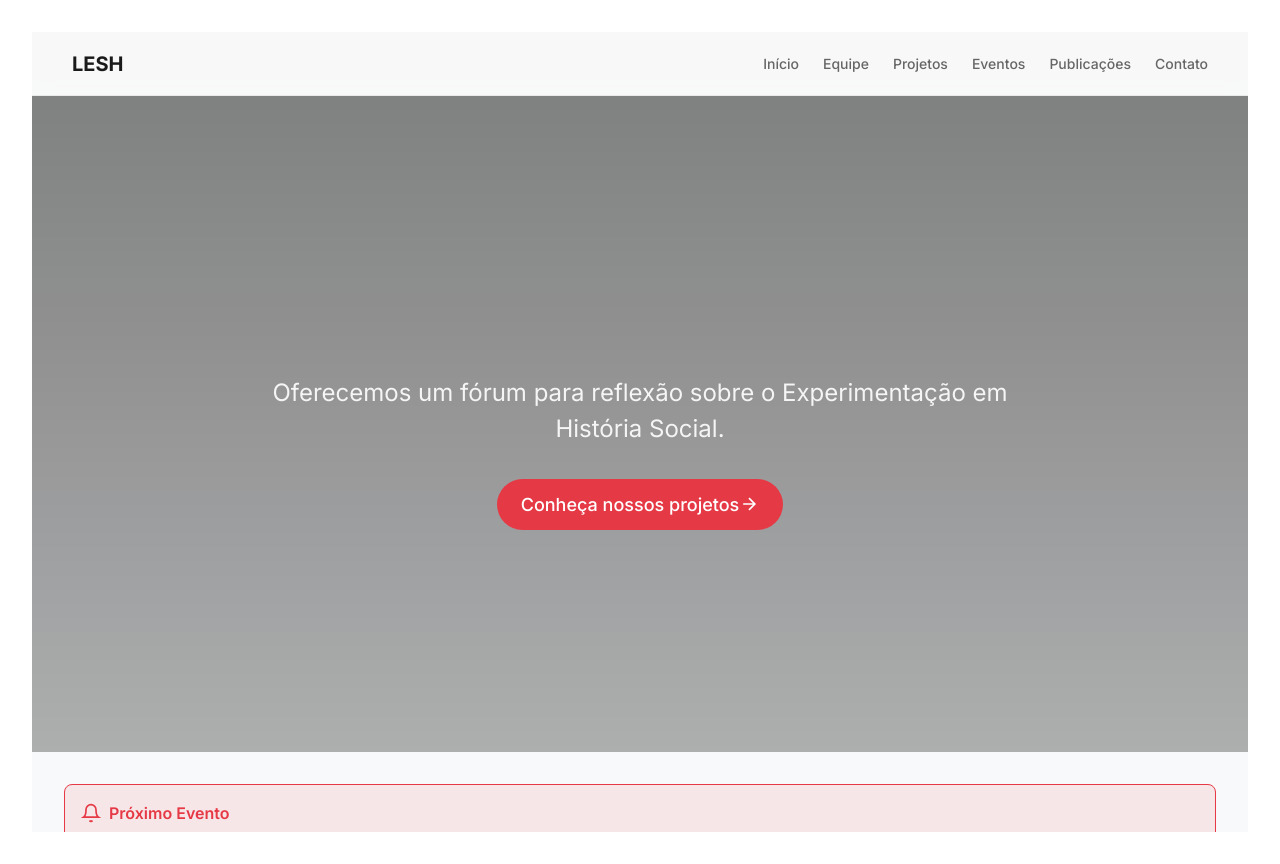
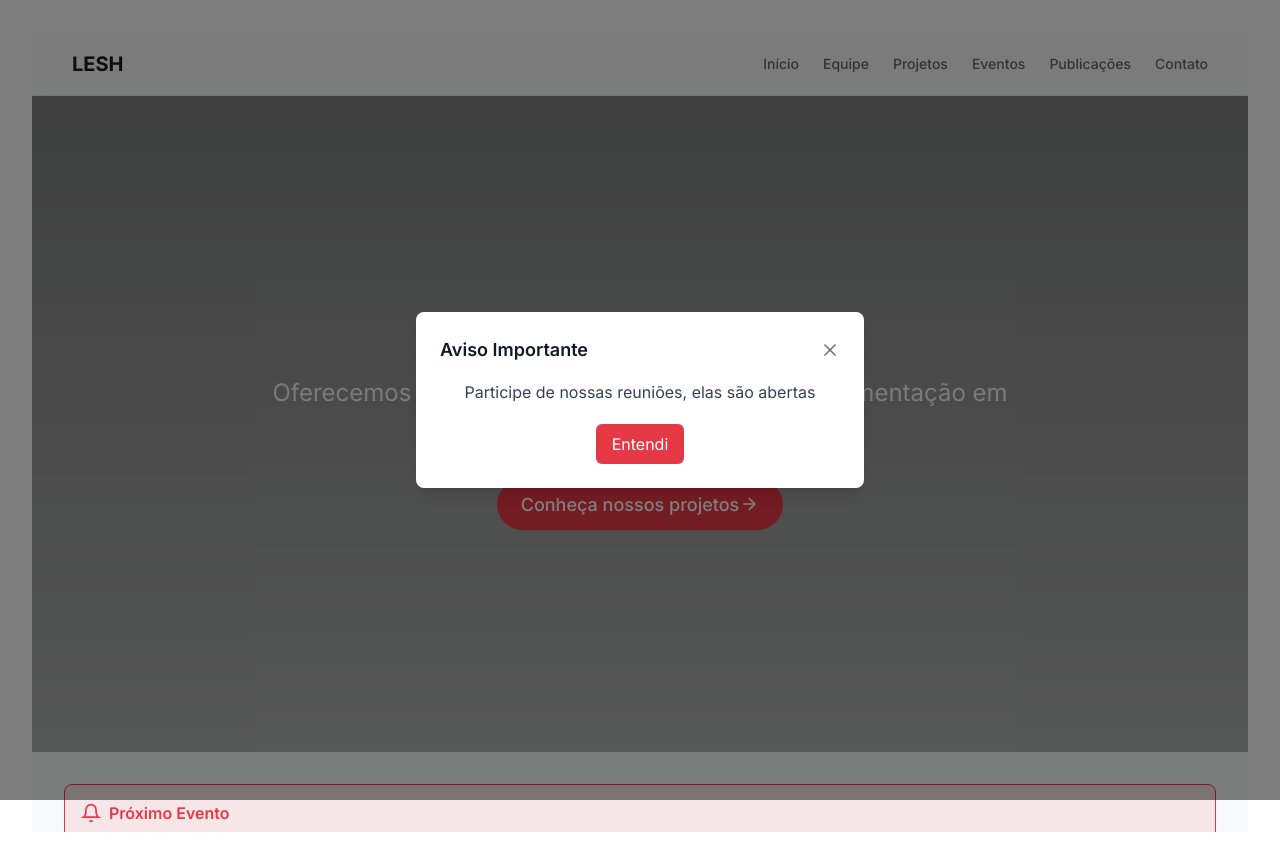
Before and after one commit to alexandre-housedev/moderniza-layout, a React (Vite) app: page / in a window 1280 px wide. Built offline with nearby package versions, Linux system fonts and the light colour scheme.

Commit message:
Add home page pop-up
Adds a pop-up to the home page.

```diff
--- a/src/App.tsx
+++ b/src/App.tsx
@@ -1,12 +1,22 @@
 
-import { BrowserRouter as Router, Routes, Route } from 'react-router-dom';
+import { BrowserRouter as Router, Routes, Route, useLocation } from 'react-router-dom';
 import Team from './pages/Team';
 import NotFound from './pages/NotFound';
+import HomePopup from './components/HomePopup';
 import './App.css';
+
+// Component to conditionally render the popup only on the home page
+const PopupWrapper = () => {
+  const location = useLocation();
+  const isHomePage = location.pathname === '/';
+
+  return isHomePage ? <HomePopup /> : null;
+};
 
 function App() {
   return (
     <Router>
+      <PopupWrapper />
       <Routes>
         <Route path="/" element={<iframe src="/src/pages/index.html" style={{ width: '100%', height: '100vh', border: 'none' }} />} />
         <Route path="/team" element={<Team />} />
--- /dev/null
+++ b/src/components/HomePopup.tsx
@@ -0,0 +1,47 @@
+
+import { useState, useEffect } from 'react';
+import { X } from 'lucide-react';
+
+export const HomePopup = () => {
+  const [isVisible, setIsVisible] = useState(false);
+
+  useEffect(() => {
+    // Show popup after a small delay for better UX
+    const timer = setTimeout(() => {
+      setIsVisible(true);
+    }, 1500);
+
+    return () => clearTimeout(timer);
+  }, []);
+
+  if (!isVisible) return null;
+
+  return (
+    <div className="fixed inset-0 z-50 flex items-center justify-center bg-black/50 animate-fade-in">
+      <div className="bg-white rounded-lg shadow-lg max-w-md w-full mx-4 p-6 animate-scale-in">
+        <div className="flex justify-between items-center mb-4">
+          <h3 className="text-lg font-semibold text-gray-900">Aviso Importante</h3>
+          <button
+            onClick={() => setIsVisible(false)}
+            className="text-gray-500 hover:text-gray-700 transition-colors"
+          >
+            <X size={20} />
+          </button>
+        </div>
+        <p className="text-gray-700 mb-5 text-center">
+          Participe de nossas reuniões, elas são abertas
+        </p>
+        <div className="flex justify-center">
+          <button
+            onClick={() => setIsVisible(false)}
+            className="px-4 py-2 bg-accent hover:bg-accent/90 text-white rounded-md transition-colors"
+          >
+            Entendi
+          </button>
+        </div>
+      </div>
+    </div>
+  );
+};
+
+export default HomePopup;
```
